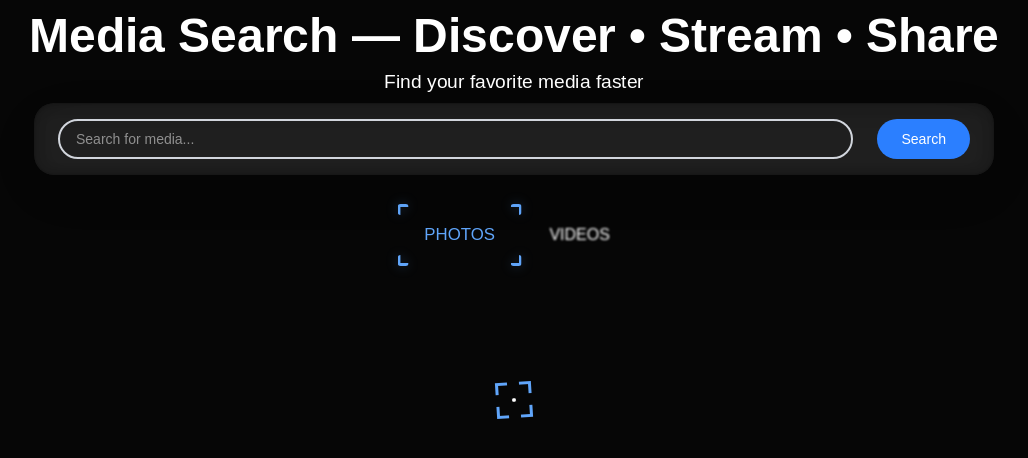
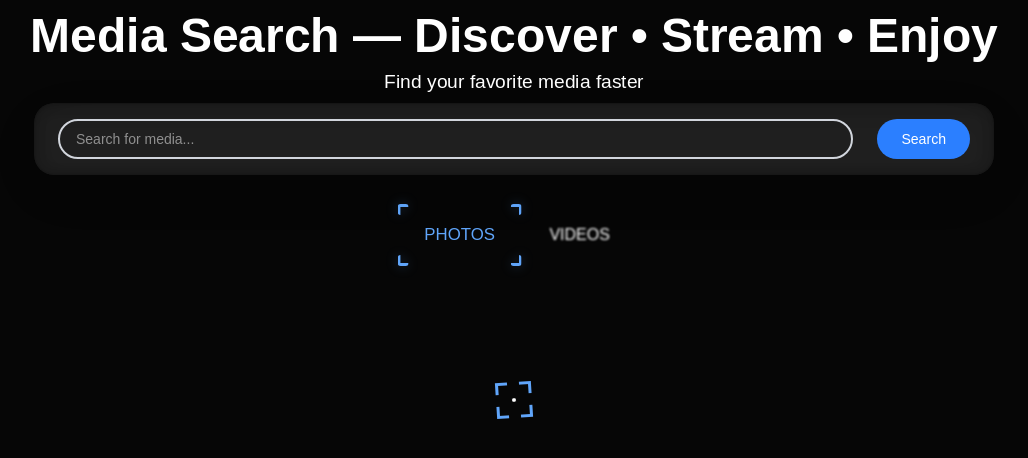
Before and after one commit to Kishan-Ramani26/Media-App, a React (Vite) app: page / in a window 1280 px wide. Shown: the top 458 px of the page, without its empty margins (126-1154 px from the left). Built offline with nearby package versions, Linux system fonts and the light colour scheme.

Commit message:
Update text in App component and comment out Save button in ResulteCard component

```diff
--- a/src/App.jsx
+++ b/src/App.jsx
@@ -17,7 +17,7 @@ const App = () => {
           scrambleChars="˶ᵔ ᵕ ᵔ˶"
           style={{ fontSize: 'clamp(1.6rem, 6vw, 3rem)', fontWeight: 800, margin: "0.75rem auto" }}
         >
-          Media Search — Discover • Stream • Share
+          Media Search — Discover • Stream • Enjoy
         </ScrambledText>
         {/* <p className="w-full text-center text-sm text-gray-300"></p> */}
         <ScrambledText
--- a/src/components/ResulteCard.jsx
+++ b/src/components/ResulteCard.jsx
@@ -60,9 +60,9 @@ const ResulteCard = ({ item }) => {
               {item.title}
             </h3>
 
-            <button className="bg-blue-500 active:scale-95 text-white px-4 py-2 text-sm rounded-lg ml-2 cursor-pointer">
+            {/* <button className="bg-blue-500 active:scale-95 text-white px-4 py-2 text-sm rounded-lg ml-2 cursor-pointer">
               Save
-            </button>
+            </button> */}
           </div>
         </div>
       ) : (
```
